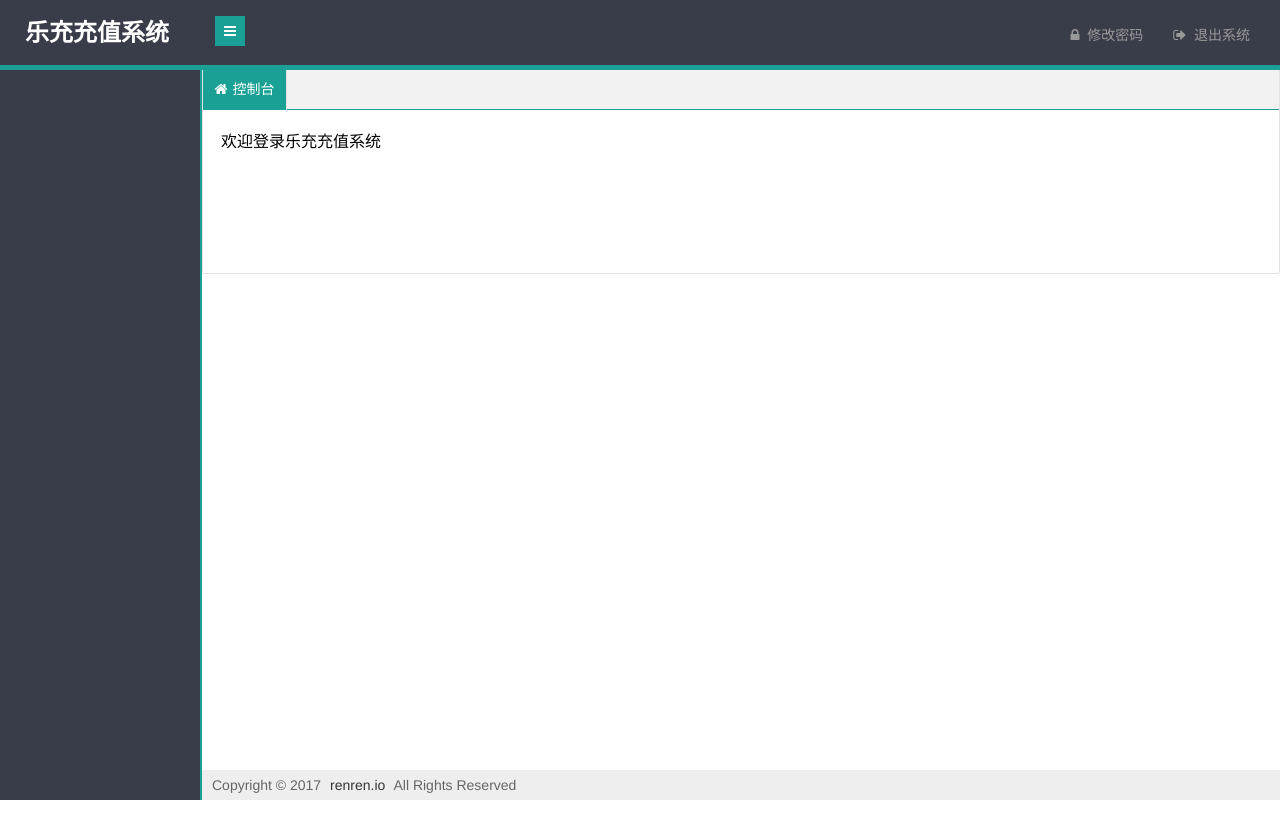
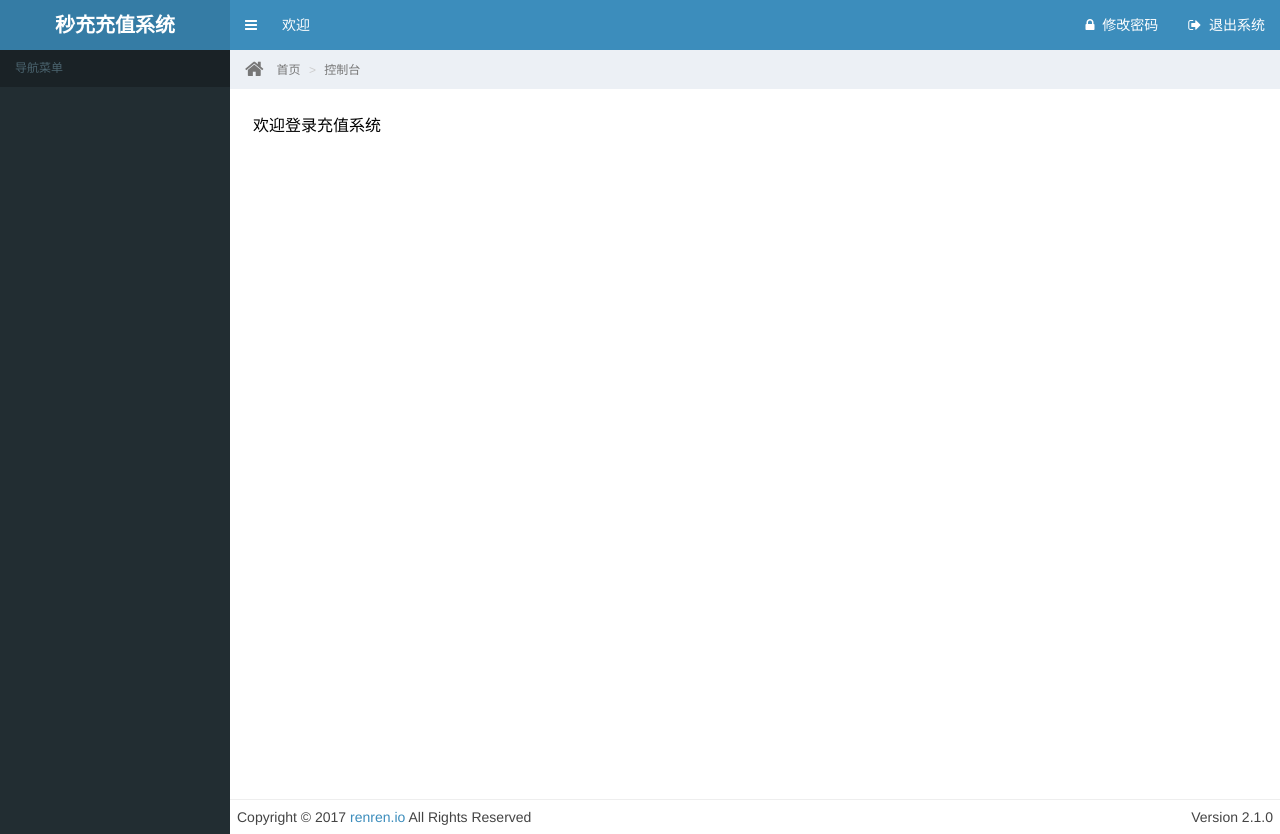
Before and after one commit to weichanchan/funny-deposit, a web app: page /index1.html in a window 1280 px wide. Before the commit the page ends 800 px from the top, so only its background shows below. Run offline with its HTML, style and script files only (its server is not run), Linux system fonts and the light colour scheme; data that the repository does not hold is empty; some of the project's set-up classes (security, data sources, template engines, error pages and the like) are left out, and stand-ins take their place.

Commit message:
各种坑爹需求和问题修改

```diff
--- a/src/main/java/com/funny/admin/agent/controller/AgentOrderController.java
+++ b/src/main/java/com/funny/admin/agent/controller/AgentOrderController.java
@@ -96,7 +96,7 @@
         }
         AgentOrderEntity agentOrder = agentOrderService.queryLast(params);
         Long now = System.currentTimeMillis();
-        now = now - 7000;
+        now = now - 15000;
         if (agentOrder.getCreateTime().getTime() >= now) {
             return R.ok();
         }
--- a/src/main/java/com/funny/utils/WebConfig.java
+++ b/src/main/java/com/funny/config/WebConfig.java
@@ -1,4 +1,4 @@
-package com.funny.utils;
+package com.funny.config;
 
 import org.apache.catalina.Context;
 import org.apache.catalina.connector.Connector;
--- a/src/main/resources/application-miao.yml
+++ b/src/main/resources/application-miao.yml
@@ -25,3 +25,5 @@
         bussType: 6
         secretKey: "01234567890123456789012345678912"
         versionNo: 1.0
+deposit:
+    login: /login1.html
--- a/src/main/resources/application.yml
+++ b/src/main/resources/application.yml
@@ -24,5 +24,6 @@
 mybatis:
     mapperLocations: classpath:mapper/**/*.xml
     configLocation: classpath:mybatis.xml
-
+deposit:
+    login: /login.html
 #logging.level.com.funny=DEBUG
--- a/src/main/resources/static/index1.html
+++ b/src/main/resources/static/index1.html
@@ -1,118 +1,135 @@
 <!DOCTYPE html>
-<html lang="en">
+<html>
 <head>
-	<meta charset="UTF-8">
-	<title>乐充充值系统</title>
-	<meta name="renderer" content="webkit">
-	<meta http-equiv="X-UA-Compatible" content="IE=edge,chrome=1">
-	<meta name="viewport" content="width=device-width, initial-scale=1, maximum-scale=1">
-	<meta name="apple-mobile-web-app-status-bar-style" content="black">
-	<meta name="apple-mobile-web-app-capable" content="yes">
-	<meta name="format-detection" content="telephone=no">
-	<link rel="stylesheet" type="text/css" href="public/plugins/layui/css/layui.css">
-	<link rel="stylesheet" type="text/css" href="public/css/font-awesome.min.css">
-	<link rel="stylesheet" type="text/css" href="public/css/index1.css">
+  <meta charset="utf-8">
+  <meta http-equiv="X-UA-Compatible" content="IE=edge">
+  <title>秒充充值系统</title>
+  <!-- Tell the browser to be responsive to screen width -->
+  <meta content="width=device-width, initial-scale=1, maximum-scale=1, user-scalable=no" name="viewport">
+  <link rel="stylesheet" href="public/css/bootstrap.min.css">
+  <link rel="stylesheet" href="public/css/font-awesome.min.css">
+  <link rel="stylesheet" href="public/css/AdminLTE.min.css">
+  <!-- AdminLTE Skins. Choose a skin from the css/skins
+       folder instead of downloading all of them to reduce the load. -->
+  <link rel="stylesheet" href="public/css/all-skins.min.css">
+  <link rel="stylesheet" href="public/css/main.css">
+  <!-- HTML5 Shim and Respond.js IE8 support of HTML5 elements and media queries -->
+  <!-- WARNING: Respond.js doesn't work if you view the page via file:// -->
+  <!--[if lt IE 9]>
+  <script src="https://oss.maxcdn.com/html5shiv/3.7.3/html5shiv.min.js"></script>
+  <script src="https://oss.maxcdn.com/respond/1.4.2/respond.min.js"></script>
+  <![endif]-->
 </head>
-<body>
-<div class="layui-layout layui-layout-admin" id="layui_layout">
-	<!-- 顶部区域 -->
-	<div class="layui-header header header-demo">
-		<div class="layui-main">
-		    <!-- logo区域 -->
-			<div class="admin-logo-box">
-				<a class="logo" href="javascript:;">乐充充值系统</a>
-				<div class="larry-side-menu">
-					<i class="fa fa-bars" aria-hidden="true"></i>
-				</div>
-			</div>
-            <!-- 顶级菜单区域 -->
-            <!-- <div class="layui-larry-menu">
-                 <ul class="layui-nav clearfix">
-                       <li class="layui-nav-item layui-this">
-                 	   	   <a href="javascirpt:;"><i class="iconfont icon-wangzhanguanli"></i>内容管理</a>
-                 	   </li>
-                 	   <li class="layui-nav-item">
-                 	   	   <a href="javascirpt:;"><i class="iconfont icon-weixin3"></i>微信公众</a>
-                 	   </li>
-                 	   <li class="layui-nav-item">
-                 	   	   <a href="javascirpt:;"><i class="iconfont icon-ht_expand"></i>扩展模块</a>
-                 	   </li>
-                 </ul>
-            </div> -->
-            <!-- 右侧导航 -->
-            <ul class="layui-nav larry-header-item">
-				<!--<li class="layui-nav-item">
-					<a href="http://www.renren.io" target="_blank"><i class="fa fa-home"></i> &nbsp;编程教程</a>
-				</li>-->
-				<li class="layui-nav-item">
-					<a href="javascript:;" @click="updatePassword"><i class="fa fa-lock"></i> &nbsp;修改密码</a>
-				</li>
-       			<li class="layui-nav-item">
-       				<a href="logout"><i class="fa fa-sign-out"></i> &nbsp;退出系统</a>
-       			</li>
+<!-- ADD THE CLASS layout-boxed TO GET A BOXED LAYOUT -->
+<body class="hold-transition skin-blue sidebar-mini">
+<!-- Site wrapper -->
+<div class="wrapper" id="rrapp" v-cloak>
+  <header class="main-header">
+    <a href="javascript:void(0);" class="logo">
+      <!-- mini logo for sidebar mini 50x50 pixels -->
+      <span class="logo-mini"><b>人人</b></span>
+      <!-- logo for regular state and mobile devices -->
+      <span class="logo-lg"><b>秒充充值系统</b></span>
+    </a>
+    <!-- Header Navbar: style can be found in header.less -->
+    <nav class="navbar navbar-static-top" role="navigation">
+      <!-- Sidebar toggle button-->
+      <a href="#" class="sidebar-toggle" data-toggle="offcanvas" role="button">
+        <span class="sr-only">Toggle navigation</span>
+      </a>
+	  <div style="float:left;color:#fff;padding:15px 10px;">欢迎 {{user.username}}</div>
+      <div class="navbar-custom-menu">
+        <ul class="nav navbar-nav">
+          <!--<li><a href="http://www.renren.io" target="_blank"><i class="fa fa-home"></i> &nbsp;编程教程</a></li>-->
+		  <li><a href="javascript:;" @click="updatePassword"><i class="fa fa-lock"></i> &nbsp;修改密码</a></li>
+          <li><a href="logout"><i class="fa fa-sign-out"></i> &nbsp;退出系统</a></li>
 		</ul>
       </div>
-	</div>
-	<!-- 左侧侧边导航开始 -->
-	<div class="layui-side layui-side-bg layui-larry-side" id="larry-side">
-        <div class="layui-side-scroll" id="larry-nav-side" lay-filter="side">
-		<!-- 左侧菜单 -->
-		<ul class="layui-nav layui-nav-tree">
+    </nav>
+  </header>
+
+  <!-- =============================================== -->
+
+  <!-- Left side column. contains the sidebar -->
+  <aside class="main-sidebar">
+    <!-- sidebar: style can be found in sidebar.less -->
+    <section class="sidebar">
+      <!-- /.search form -->
+      <!-- sidebar menu: : style can be found in sidebar.less -->
+      <ul class="sidebar-menu">
+        <li class="header">导航菜单</li>
+
+        <!-- vue生成的菜单 -->
 		<menu-item :item="item" v-for="item in menuList"></menu-item>
       </ul>
+    </section>
+    <!-- /.sidebar -->
+  </aside>
+  <!-- =============================================== -->
+  <!-- Content Wrapper. Contains page content -->
+  <div class="content-wrapper">
+    <!-- Content Header (Page header) -->
+    <section class="content-header">
+      <ol class="breadcrumb" id="nav_title" style="position:static;float:none;">
+        <li class="active"><i class="fa fa-home" style="font-size:20px;position:relative;top:2px;left:-3px;"></i> &nbsp; 首页</li>
+        <li class="active">{{navTitle}}</li>
+      </ol>
+    </section>
+
+    <!-- Main content -->
+    <section class="content" style="background:#fff;">
+      <iframe scrolling="yes" frameborder="0" style="width:100%;min-height:200px;overflow:visible;background:#fff;" :src="main"></iframe>
+    </section>
+    <!-- /.content -->
   </div>
+  <!-- /.content-wrapper -->
+
+  <footer class="main-footer">
+    <div class="pull-right hidden-xs">
+      Version 2.1.0
     </div>
+    Copyright &copy; 2017 <a href="http://www.renren.io" target="_blank">renren.io</a> All Rights Reserved
+  </footer>
 
-	<!-- 左侧侧边导航结束 -->
-	<!-- 右侧主体内容 -->
-	<div class="layui-body" id="larry-body" style="bottom: 0;border-left: solid 2px #1AA094;">
-		<div class="layui-tab layui-tab-card larry-tab-box" id="larry-tab" lay-filter="main-tab" lay-allowclose="true">
-			<ul class="layui-tab-title">
-				<li class="layui-this" id="admin-home"><i class="fa fa-home"></i><em>控制台</em></li>
-			</ul>
-			<div class="layui-tab-content" style="min-height: 150px; ">
-				<div class="layui-tab-item layui-show">
-					<iframe class="larry-iframe" data-id='0' src="sys/main.html"></iframe>
-				</div>
-			</div>
-		</div>
-
-
-	</div>
-	<!-- 底部区域 -->
-	<div class="layui-footer layui-larry-foot" id="larry-footer">
-		<div class="layui-mian">
-		    Copyright &copy; 2017 <a href="http://www.renren.io" target="_blank">renren.io</a> All Rights Reserved
-		</div>
-	</div>
+  <!-- Add the sidebar's background. This div must be placed
+       immediately after the control sidebar -->
+  <div class="control-sidebar-bg"></div>
 
   <!-- 修改密码 -->
 <div id="passwordLayer" style="display: none;">
-
-		<form class="layui-form" action="">
-			<div class="layui-form-item">
-		    	<label class="layui-form-label">账号</label>
-		    	<label class="layui-form-label laber-account">{{user.username}}</label>
+	<form class="form-horizontal">
+	<div class="form-group">
+		<div class="form-group">
+		   	<div class="col-sm-2 control-label">账号</div>
+		    <span class="label label-success" style="vertical-align: bottom;">{{user.username}}</span>
 		</div>
-			<div class="layui-form-item">
-		    	<label class="layui-form-label">原密码</label>
-		    	<div class="layui-input-inline">
-		    		<input type="password" v-model="password" placeholder="原密码" autocomplete="off" class="layui-input">
+		<div class="form-group">
+		   	<div class="col-sm-2 control-label">原密码</div>
+		   	<div class="col-sm-10">
+		      <input type="password" class="form-control" v-model="password" placeholder="原密码"/>
 		    </div>
 		</div>
-			<div class="layui-form-item">
-		    	<label class="layui-form-label">新密码</label>
-		    	<div class="layui-input-inline">
-		    		<input type="text" v-model="newPassword" placeholder="新密码" autocomplete="off" class="layui-input">
+		<div class="form-group">
+		   	<div class="col-sm-2 control-label">新密码</div>
+		   	<div class="col-sm-10">
+		      <input type="text" class="form-control" v-model="newPassword" placeholder="新密码"/>
+		    </div>
 		</div>
 	</div>
 	</form>
 </div>
+
 </div>
+<!-- ./wrapper -->
 
-<script type="text/javascript" src="public/libs/jquery.min.js"></script>
-<script type="text/javascript" src="public/plugins/layui/layui.js"></script>
-<script type="text/javascript" src="public/libs/vue.min.js"></script>
-<script type="text/javascript" src="public/js/index1.js"></script>
+
+
+<script src="public/libs/jquery.min.js"></script>
+<script src="public/libs/vue.min.js"></script>
+<script src="public/libs/router.js"></script>
+<script src="public/libs/bootstrap.min.js"></script>
+<script src="public/libs/app.js"></script>
+<script src="public/plugins/layer/layer.js"></script>
+<script src="public/js/index.js"></script>
 </body>
 </html>
--- a/src/main/resources/static/sys/main.html
+++ b/src/main/resources/static/sys/main.html
@@ -5,6 +5,6 @@
 <title>控制台</title>
 </head>
 <body>
-欢迎登录乐充充值系统
+欢迎登录充值系统
 </body>
 </html>
```
Also changed, not shown: src/main/java/com/funny/admin/agent/entity/AgentOrderVO.java (+13 -0 lines), src/main/java/com/funny/config/ShiroConfig.java (+6 -2 lines), src/main/resources/mapper/agent/AgentOrderDao.xml (+7 -7 lines), src/main/resources/static/login1.html (added, +118 -0 lines), src/main/resources/static/public/js/agent/agentorder.js (+40 -22 lines). Lines whose indentation alone changed are shown as unchanged.
